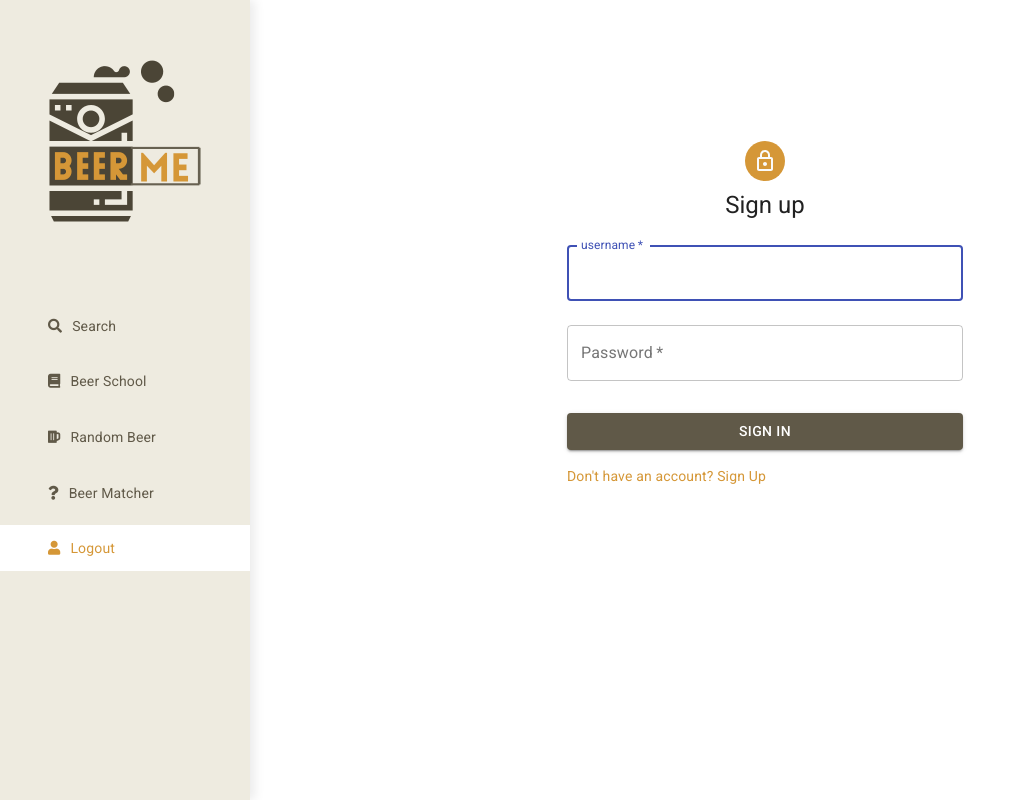
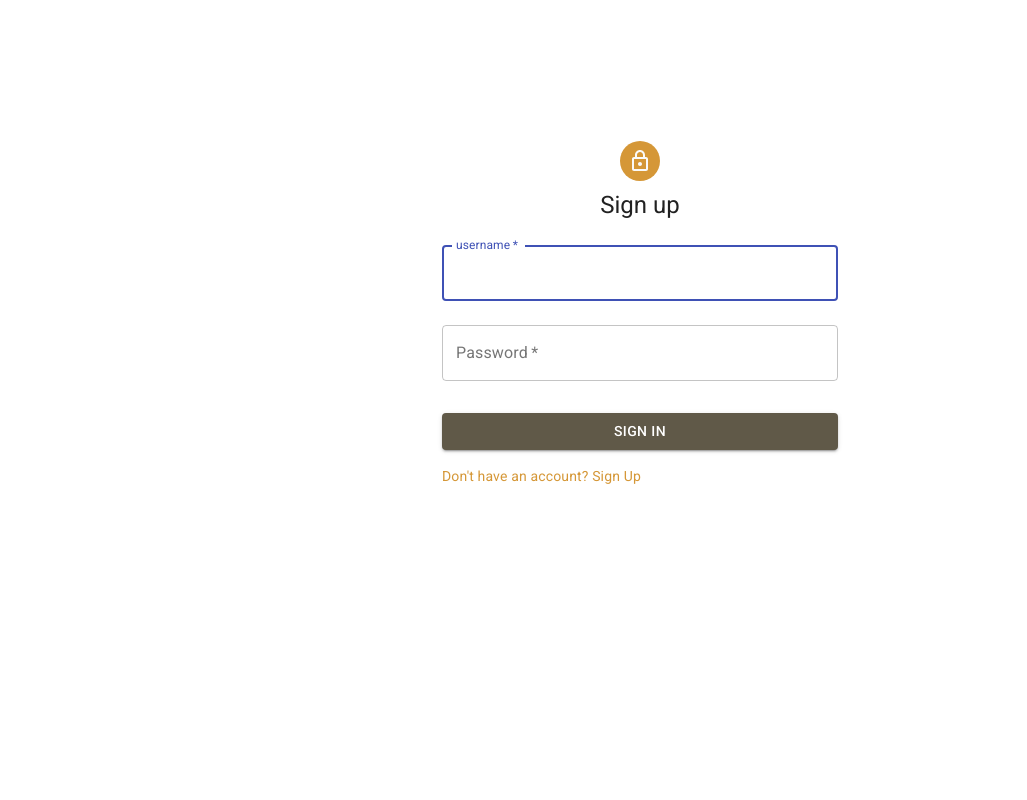
Before and after one commit to destinyfsetzer/beer-me-app, a React (Create React App) app: page / in a window 1280 px wide. Shown: the whole page, without its empty margins (0-1027 px from the left). Built offline with nearby package versions, Linux system fonts and the light colour scheme; no server answers.

Commit message:
sidebar conditionally rendering

```diff
--- a/src/components/App.js
+++ b/src/components/App.js
@@ -125,10 +125,12 @@ class App extends Component {
       <Router>
         <div className="content-area">
           {/* conditionally render sidebar if logged in */}
-          <Sidebar
-            onBeerSubmit={this.handleTermSubmit}
-            getCategories={this.getCategories}
-          />
+          {checkAuth() && (
+            <Sidebar
+              onBeerSubmit={this.handleTermSubmit}
+              getCategories={this.getCategories}
+            />
+          )}
           <main className="site-main container col-sm-8">
             <div className="site-content">
               <Route path="/" exact>
--- a/src/components/Login.js
+++ b/src/components/Login.js
@@ -1,5 +1,5 @@
 import React, { useState, useEffect } from "react";
-import { Redirect } from "react-router";
+// import { checkAuth } from "./CheckAuth"
 import {
   makeStyles,
   Container,
@@ -41,7 +41,7 @@ const useStyles = makeStyles((theme) => ({
 
 export default function Login() {
   const [users, setUsers] = useState([]);
-  const [redirectHome, setRedirectHome] = React.useState(false);
+  // const [redirectHome, setRedirectHome] = React.useState(false);
   const classes = useStyles();
 
   // useEffect calls the function that will fetch data from backend and set state with response.
@@ -66,12 +66,13 @@ export default function Login() {
     e.preventDefault();
     document.cookie = "loggedIn=true;max-age=60*1000";
     window.location.replace("/search");
-    setRedirectHome(true);
+    // props.history.push("/search");
+    // setRedirectHome(true);
   };
 
-  if (redirectHome) {
-    return <Redirect to="/search" />;
-  }
+  // if (redirectHome) {
+  //   return <Redirect to="/search" />;
+  // }
   return (
     <Container component="main" maxWidth="xs" className="login-form">
       <CssBaseline />
```
